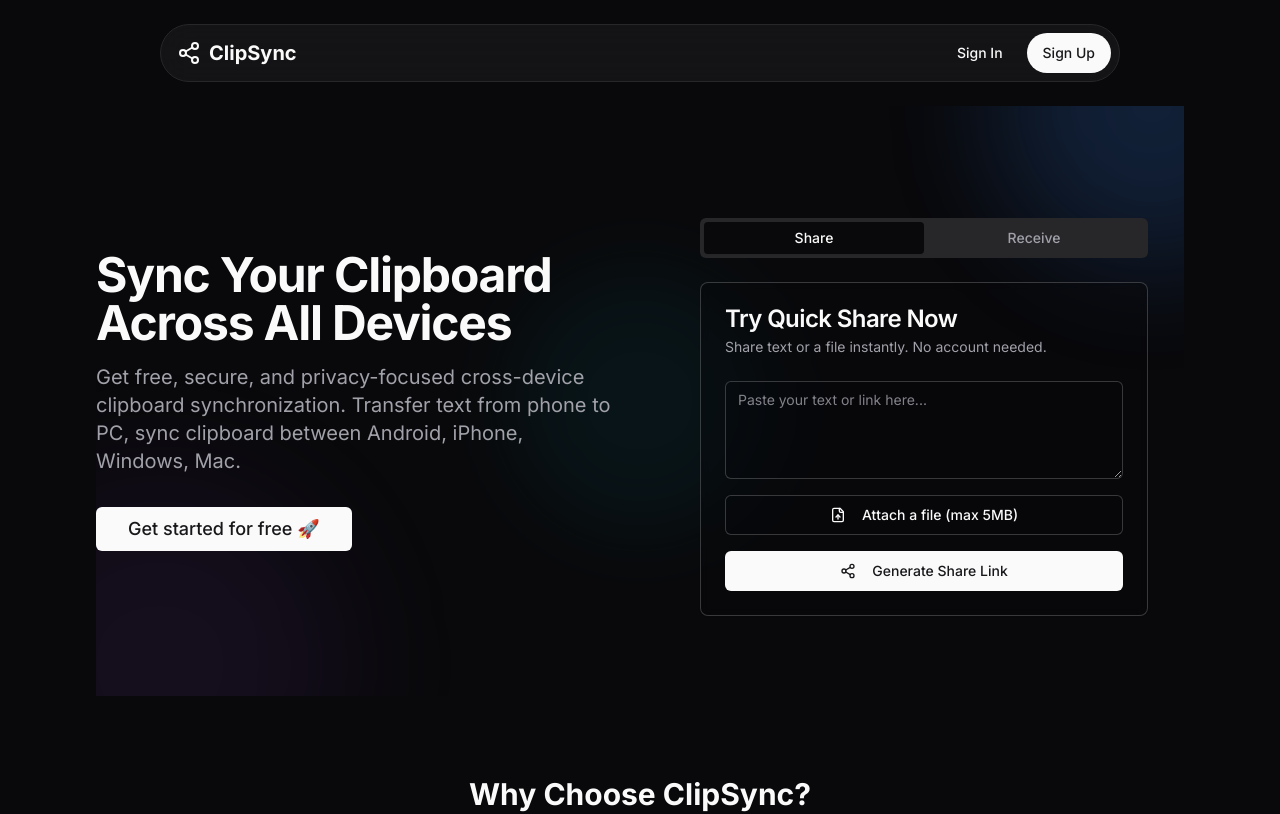
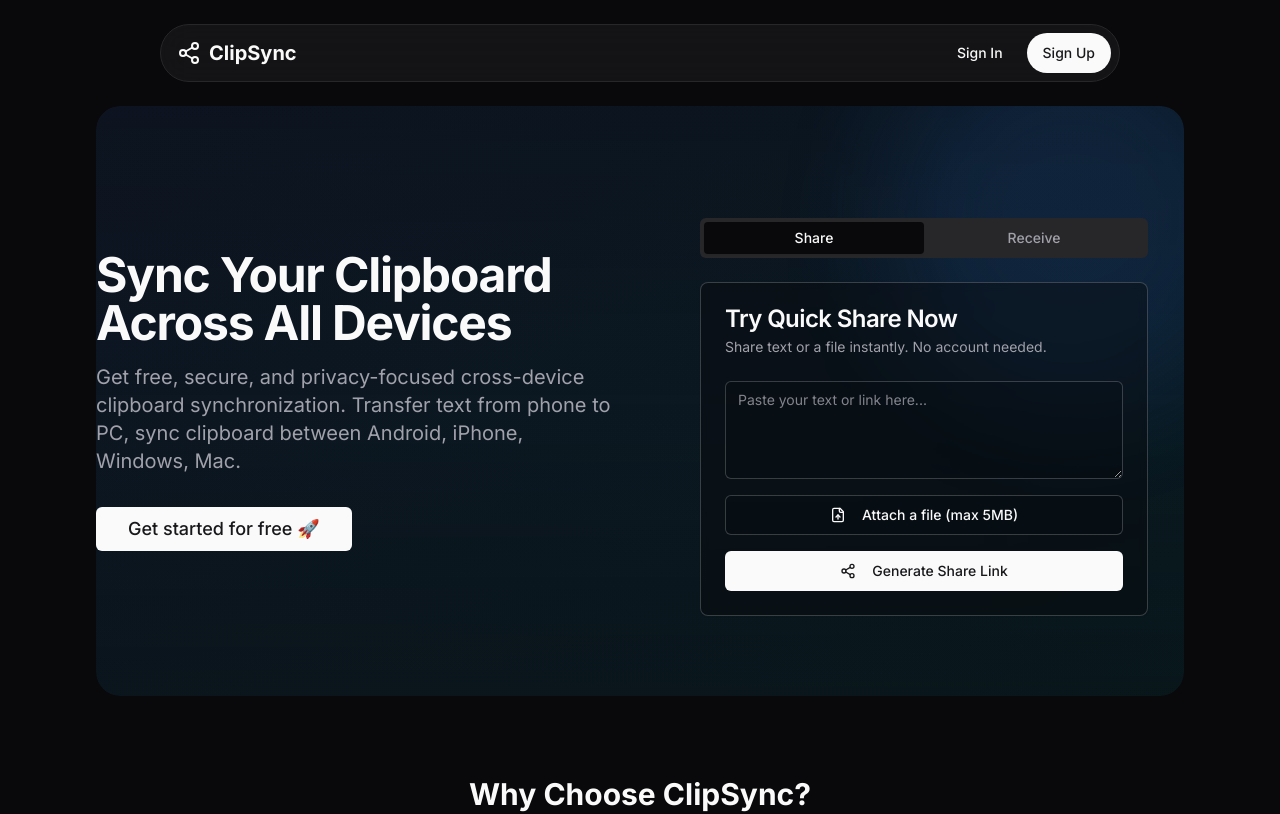
Before and after one commit to kene-praise/getclipsync, a React (Vite) app: page / in a window 1280 px wide. Shown: the top 814 px of the page. Built offline with nearby package versions, Linux system fonts and the light colour scheme.

Commit message:
Fix: Apply full-width glow to hero section
The BlueGlowBackground component should cover the entire hero section, not just the container.

```diff
--- a/src/components/BlueGlowBackground.tsx
+++ b/src/components/BlueGlowBackground.tsx
@@ -1,10 +1,17 @@
 
 const BlueGlowBackground = () => {
   return (
-    <div className="absolute inset-0 -z-10 overflow-hidden">
-      <div className="absolute -top-40 -right-32 w-80 h-80 bg-blue-500/20 rounded-full blur-3xl animate-pulse"></div>
-      <div className="absolute -bottom-40 -left-32 w-96 h-96 bg-purple-500/15 rounded-full blur-3xl animate-pulse delay-1000"></div>
-      <div className="absolute top-1/2 left-1/2 transform -translate-x-1/2 -translate-y-1/2 w-64 h-64 bg-cyan-500/10 rounded-full blur-2xl animate-pulse delay-500"></div>
+    <div className="absolute inset-0 -z-10 overflow-hidden rounded-3xl">
+      {/* Main gradient overlay covering the full section */}
+      <div className="absolute inset-0 bg-gradient-to-br from-blue-500/10 via-purple-500/8 to-cyan-500/10 rounded-3xl"></div>
+
+      {/* Animated glow orbs for depth */}
+      <div className="absolute -top-20 -right-20 w-96 h-96 bg-blue-500/15 rounded-full blur-3xl animate-pulse"></div>
+      <div className="absolute -bottom-20 -left-20 w-80 h-80 bg-purple-500/12 rounded-full blur-3xl animate-pulse delay-1000"></div>
+      <div className="absolute top-1/3 left-1/3 w-72 h-72 bg-cyan-500/8 rounded-full blur-2xl animate-pulse delay-500"></div>
+
+      {/* Additional soft gradient for better coverage */}
+      <div className="absolute inset-0 bg-gradient-to-t from-background/20 via-transparent to-background/10 rounded-3xl"></div>
     </div>
   );
 };
```
